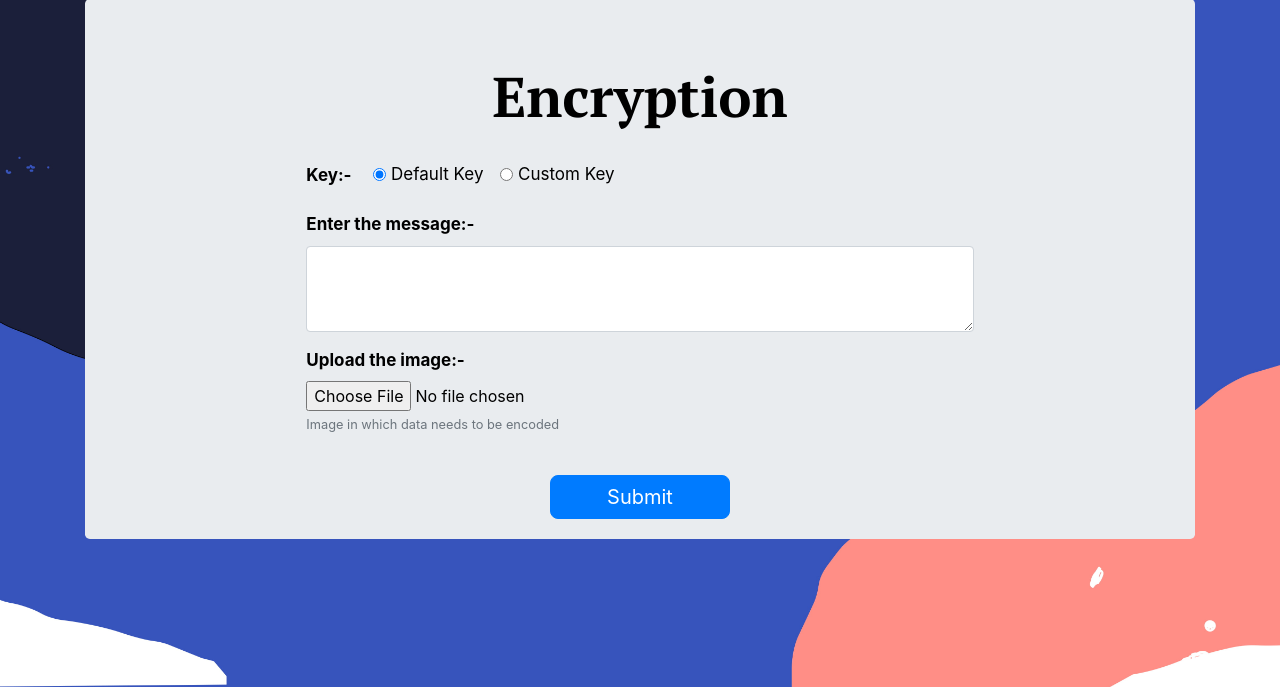
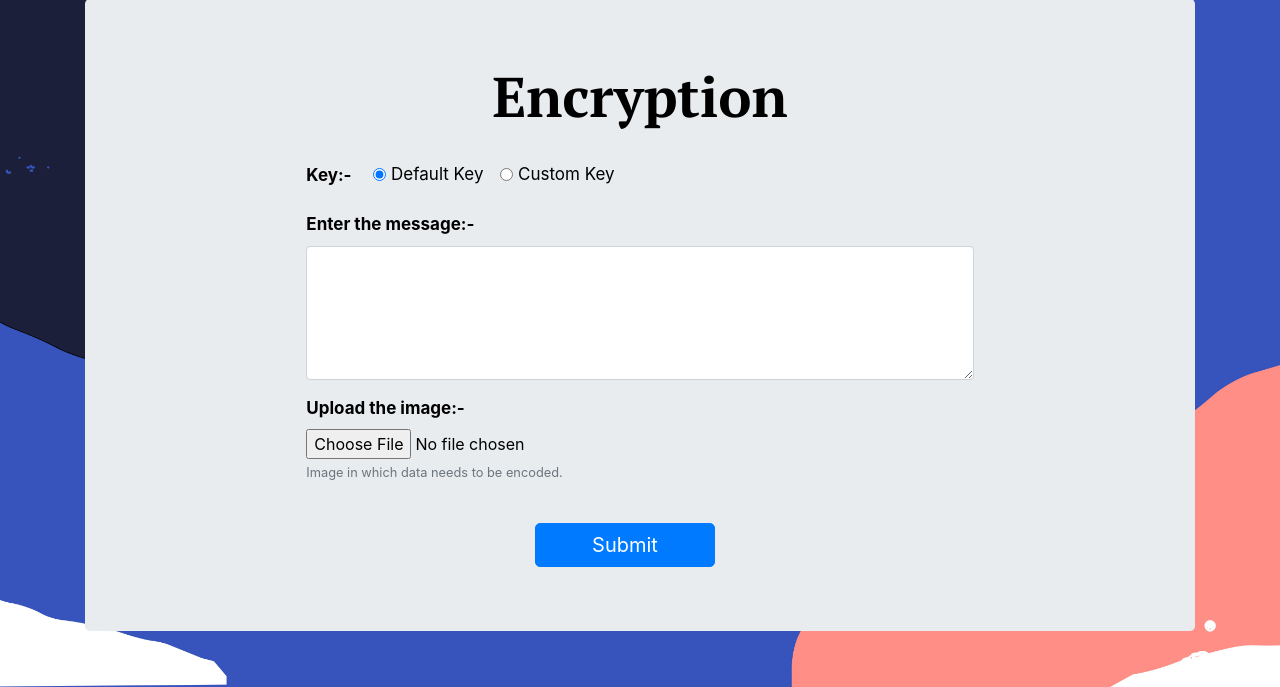
Before and after one commit to sumantk33/StegaCrypt, a Flask app: page /encryption in a window 1280 px wide. Shown: the part 113-800 px from the top of the page. Run offline with Flask 2, Linux system fonts and the light colour scheme; some libraries are stand-ins or nearby versions.

Commit message:
Update encrypt.html

```diff
--- a/templates/encrypt.html
+++ b/templates/encrypt.html
@@ -9,19 +9,19 @@
     .jumbotron {
         color: black;
     }
-    .jumbotron h1{
+    .jumbotron h1 {
         text-align: center;
         font-family: 'PT Serif', serif;
     }
+    .btn-primary {
+        margin-right: 30px;
+    }
     .btn {
         width: 180px;
-        position: absolute;
-        left: 50%;
-        transform: translate(-50%, 0);
         font-size: 20px;
-        border-radius: 8px;
+        border-radius: 5px;
     }
-    .jumbotron label{
+    .jumbotron label {
         font-size: 17px;
         font-weight: bold;
     }
@@ -30,7 +30,7 @@
 
 {% block body %}
 
-<div class="jumbotron" >
+<div class="jumbotron">
     <div class="col-sm-8 mx-auto">
         <h1 class="display-4">Encryption</h1><br>
         <form id="up-form" action="/en_complete" method="POST" enctype="multipart/form-data">
@@ -47,21 +47,54 @@
                     <label class="form-check-label" for="CustomKey" style="font-weight: normal;">Custom Key</label>
                 </div><br>
                 <div class="form-group" id="dvtext" style="display: none;">
-                <input type="text" class="form-control" name="Key" aria-describedby="emailHelp" placeholder="Enter Key" autocomplete="off">
-                <small id="KeyHelp" class="form-text text-muted">Enter personal key for encryption(<b>Caution:</b> Key is
-                    case-sensitive and needs to be entered in decryption phase).</small>
+                    <input type="text" class="form-control" name="Key" aria-describedby="emailHelp"
+                        placeholder="Enter Key" autocomplete="off">
+                    <small id="KeyHelp" class="form-text text-muted">Enter personal key for encryption(<b>Caution:</b>
+                        Key is case-sensitive and needs to be entered in decryption phase).</small>
                 </div>
             </div>
             <div class="form-group">
                 <label for="message">Enter the message:-</label>
-                <textarea class="form-control" name="content" rows="3" autocomplete="off" required></textarea>
+                <textarea class="form-control" id="text1" name="content" rows="5" autocomplete="off" required></textarea>
             </div>
             <div class="form-group">
                 <label for="exampleFormControlFile1">Upload the image:-</label>
-                <input type="file" class="form-control-file" name="file" accept="image/*" required>
-                <small id="emailHelp" class="form-text text-muted">Image in which data needs to be encoded</small>
-            </div><br>
-            <input class="btn btn-primary" type="submit" value="Submit">
+                <input type="file" class="form-control-file" id="fileUpload" name="file" accept="image/*" onchange="return Upload()" required>
+                <small id="emailHelp" class="form-text text-muted">Image in which data needs to be encoded.</small><br>
+            </div>
+            <div class="alert alert-danger" role="alert" id="alert" style="text-align: center; display: none;">
+                Text is too lengthy to be encoded. Please choose a higher resolution image.
+              </div>
+            <div style="text-align: center;">
+                <button type="button" id="butt1" class="btn btn-primary">Submit</button>
+            </div>
+            <script type="text/javascript">
+                document.getElementById("butt1").onclick = function () {
+                    location.href = "/en_complete";
+                };
+                function Upload() {
+                    var fileUpload = document.getElementById("fileUpload");
+                    var st = document.getElementById("text1").value.length;
+                    var reader = new FileReader();
+                    reader.readAsDataURL(fileUpload.files[0]);
+                    reader.onload = function (e) {
+                        var image = new Image();
+                        image.src = e.target.result;
+
+                        image.onload = function () {
+                            var height = this.height;
+                            var width = this.width;
+                            var alert = document.getElementById("alert");
+                            if ((height * width / 3) < st) {
+                                alert.style.display = "block";
+                            }
+                            else{
+                                alert.style.display = "none";
+                            }
+                        };
+                    }
+                }
+            </script>
         </form>
     </div>
 </div>
```
Lines whose indentation alone changed are shown as unchanged.
